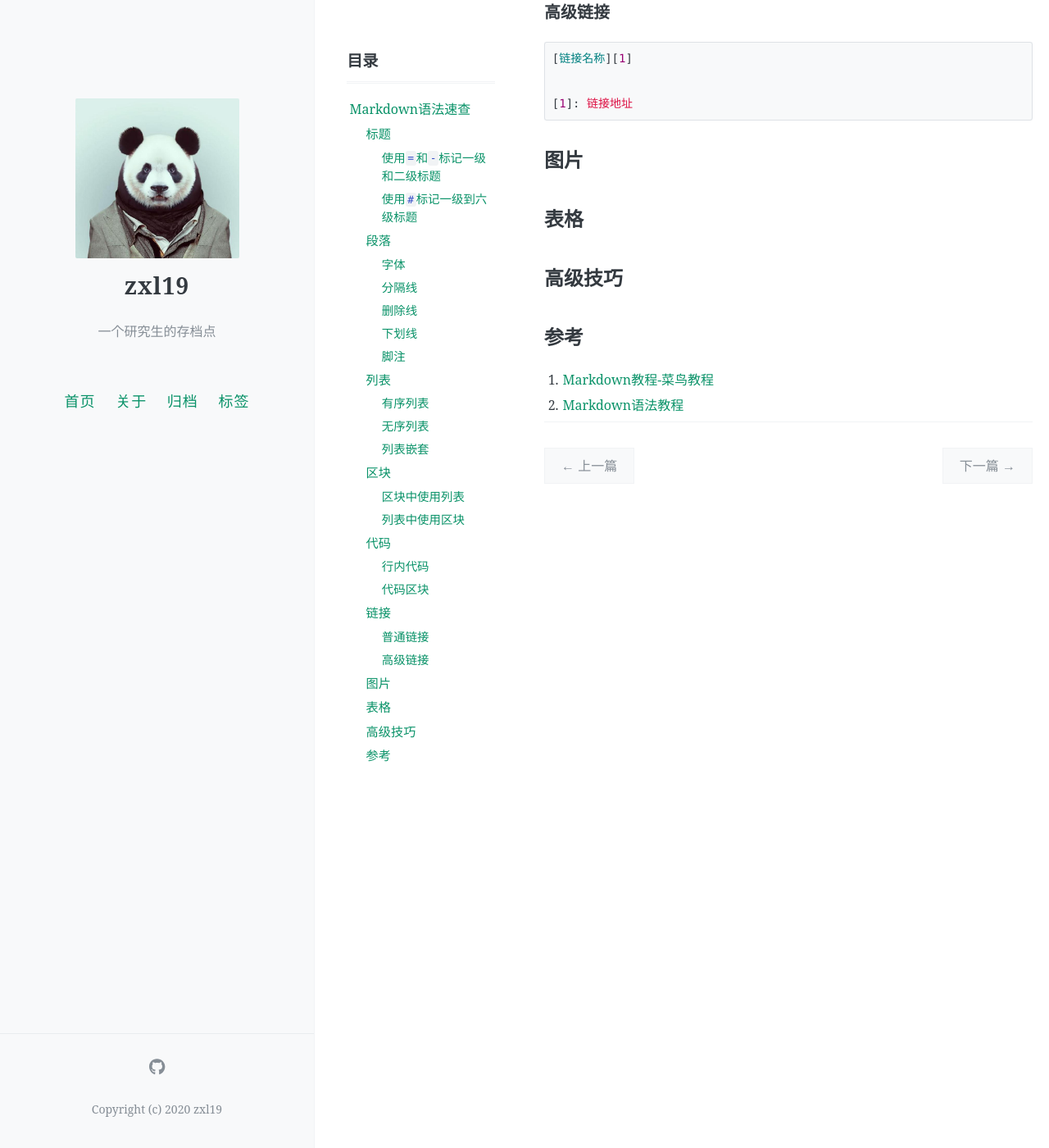
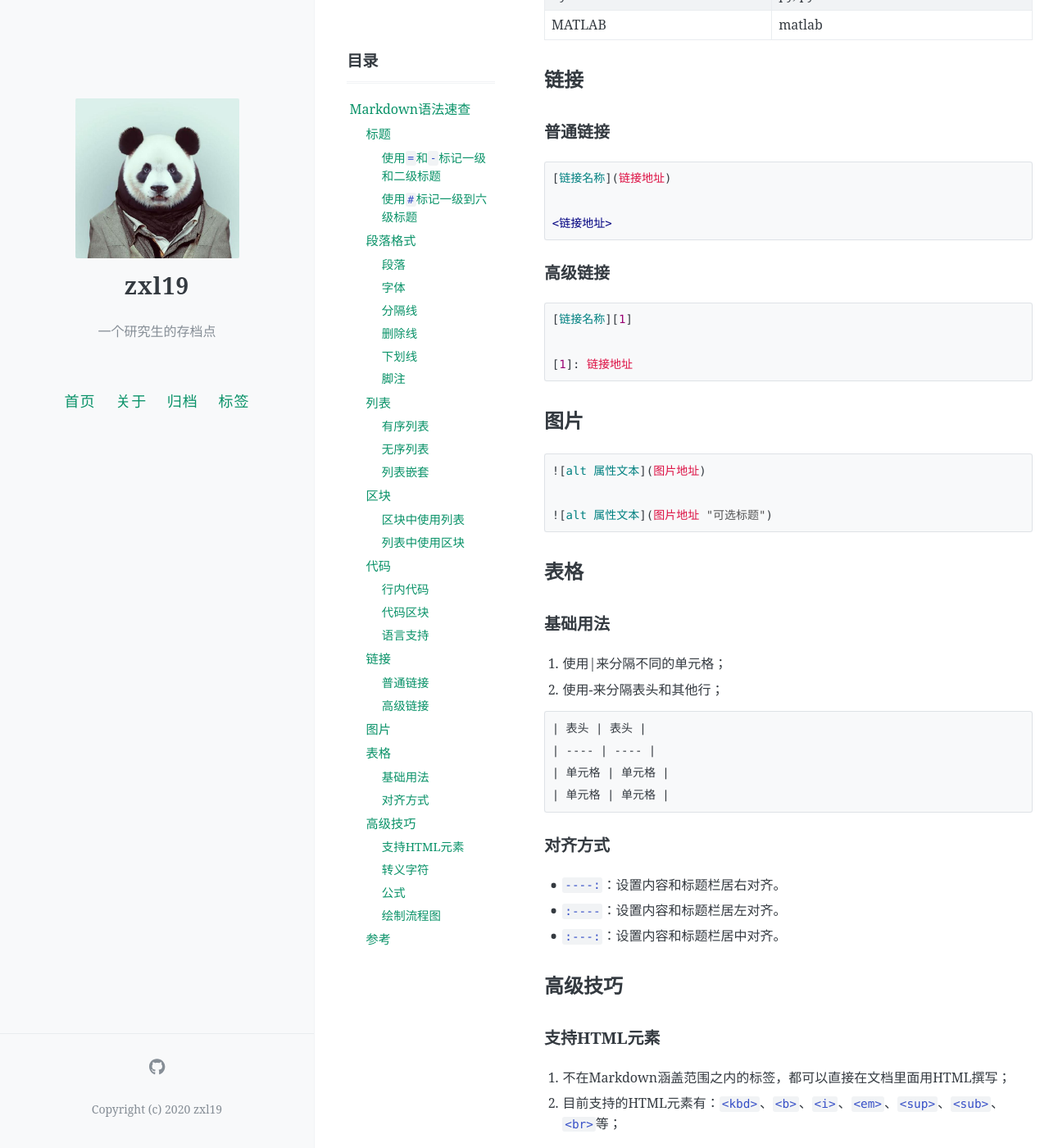
Before and after one commit to zxl19/zxl19.github.io, a Jekyll site: the page built from _posts/2020-05-13-markdown-tutorial.md, in a window 1280 px wide and 1400 px high, scrolled down 3613 px. Shown: the whole window at 82% size. Built offline with Jekyll 4.4.1, drawn with Linux system fonts in a browser that asks for light colours; comment, search, counter and statistics services are not loaded; some of the changed text lies outside the part shown.

Commit message:
Update 2020-05-13-markdown-tutorial.md

````diff
--- a/_posts/2020-05-13-markdown-tutorial.md
+++ b/_posts/2020-05-13-markdown-tutorial.md
@@ -36,7 +36,9 @@ pinned: false
 ###### 六级标题
 ```
 
-## 段落
+## 段落格式
+
+### 段落
 
 - 段内换行：两个以上空格加回车
 - 新建段落：一个空行
@@ -147,6 +149,15 @@ ___加粗斜体___
 - 缩进四个空格<kbd>Tab</kbd>（Tab键）
 - 三个反引号<kbd>`</kbd>（可以指定代码语言从而高亮显示）
 
+### 语言支持
+
+| 名称 | 关键字 |
+| :--- | :--- |
+| C/C++| c, cpp |
+| text | text, plain |
+| Python | py, python |
+| MATLAB | matlab |
+
 ## 链接
 
 ### 普通链接
@@ -167,11 +178,68 @@ ___加粗斜体___
 
 ## 图片
 
+```markdown
+![alt 属性文本](图片地址)
+
+![alt 属性文本](图片地址 "可选标题")
+```
+
 ## 表格
 
+### 基础用法
+
+1. 使用<kbd>|</kbd>来分隔不同的单元格；
+2. 使用<kbd>-</kbd>来分隔表头和其他行；
+
+```markdown
+| 表头 | 表头 |
+| ---- | ---- |
+| 单元格 | 单元格 |
+| 单元格 | 单元格 |
+```
+
+### 对齐方式
+
+- `----:`：设置内容和标题栏居右对齐。
+- `:----`：设置内容和标题栏居左对齐。
+- `:---:`：设置内容和标题栏居中对齐。
+
 ## 高级技巧
+
+### 支持HTML元素
+
+1. 不在Markdown涵盖范围之内的标签，都可以直接在文档里面用HTML撰写；
+2. 目前支持的HTML元素有：`<kbd>`、`<b>`、`<i>`、`<em>`、`<sup>`、`<sub>`、`<br>`等；
+
+### 转义字符
+
+Markdown支持在以下符号前加上反斜杠`\`来插入普通符号：
+
+```markdown
+\   反斜线
+`   反引号
+*   星号
+_   下划线
+{}  花括号
+[]  方括号
+()  小括号
+#   井字号
++   加号
+-   减号
+.   英文句点
+!   感叹号
+```
+
+### 公式
+
+使用两个美元符`$$`括起来LaTeX格式的数学公式。
+
+### 绘制流程图
+
+TODO
 
 ## 参考
 
 1. [Markdown教程-菜鸟教程](https://www.runoob.com/markdown/md-tutorial.html)
 2. [Markdown语法教程](https://markdown.com.cn/)
+3. [代码块-简书](https://www.jianshu.com/p/c2b75ff24c33)
````
